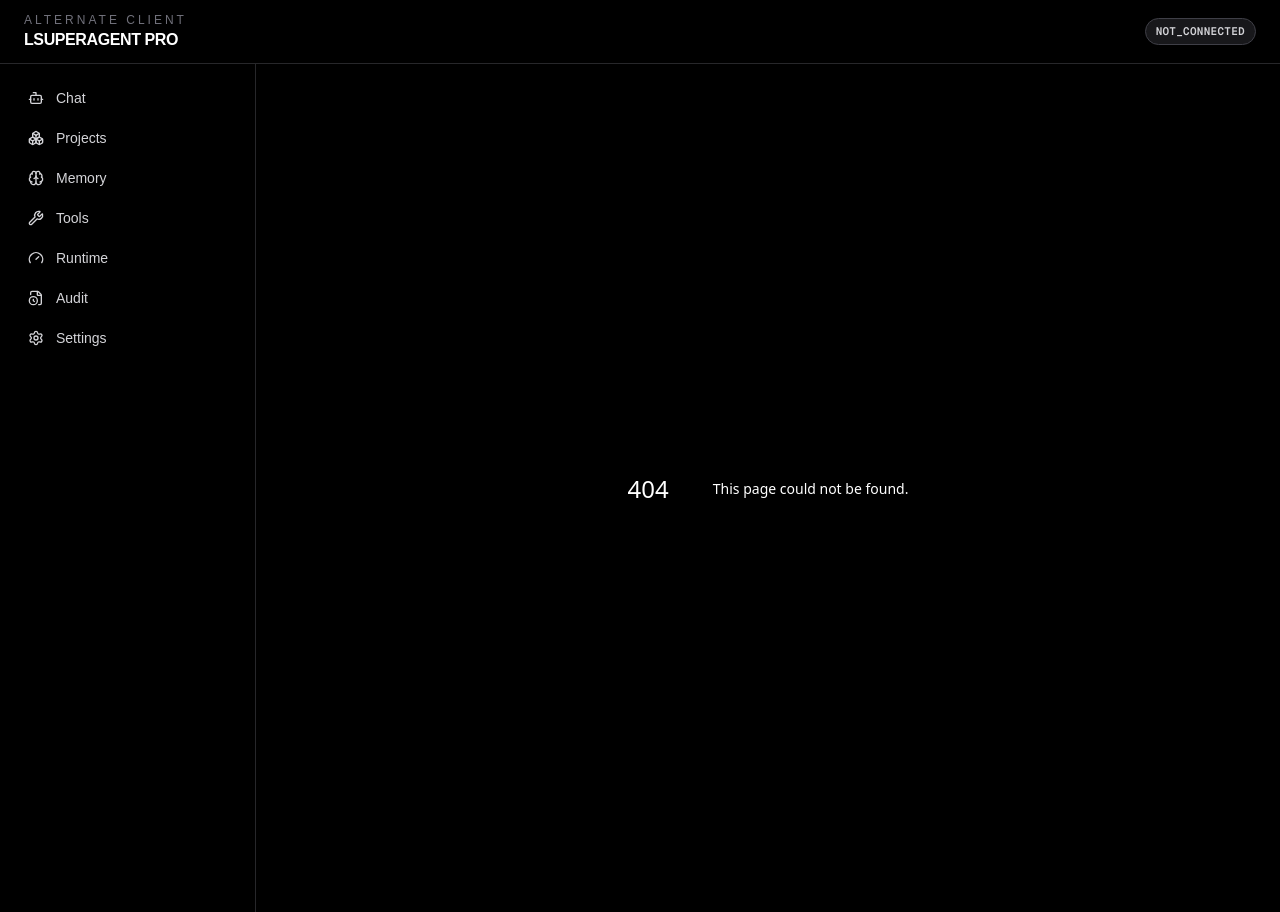
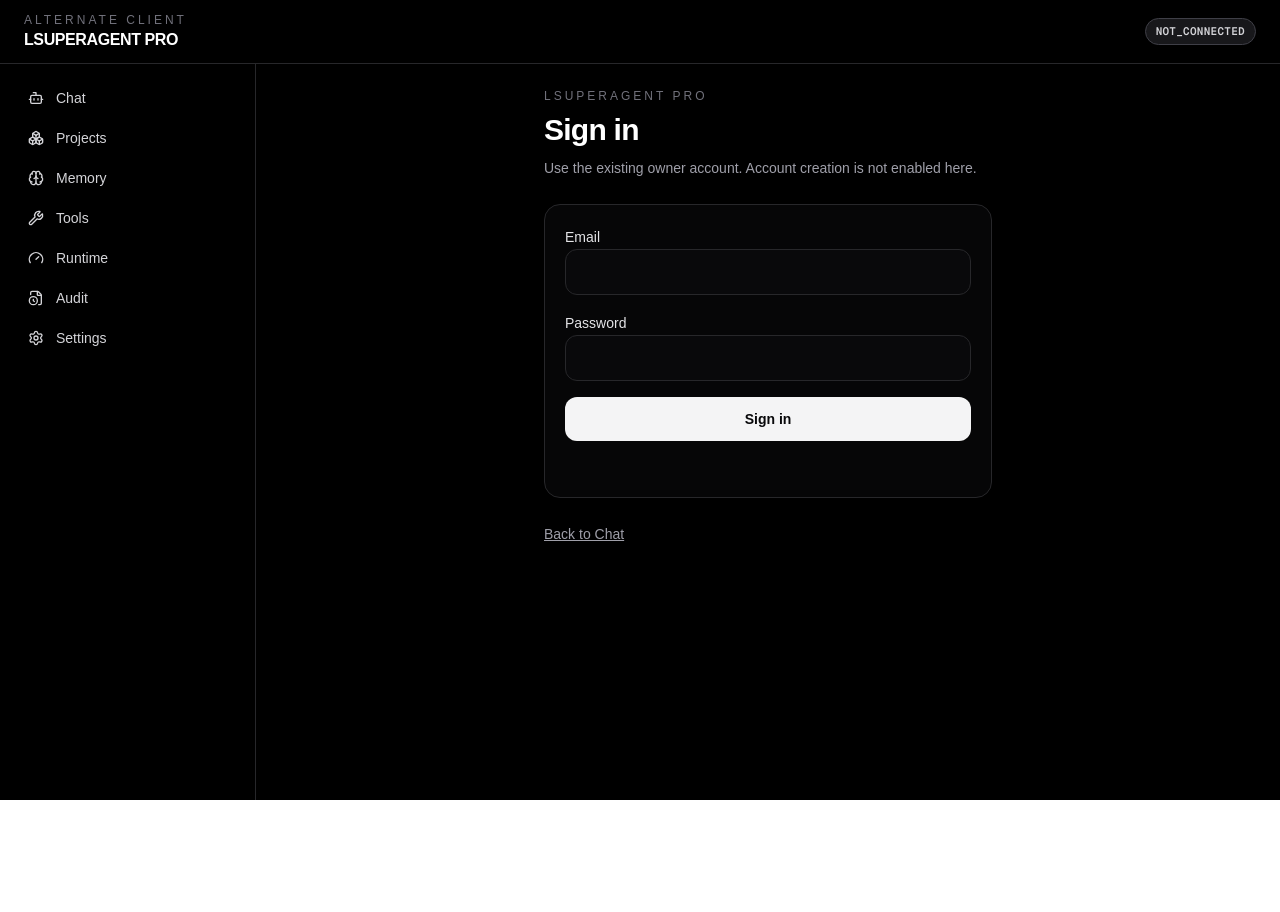
Before and after one commit to thanabartb-ops/Lagensuper-Pro, a Next.js app in the folder lsuperagent-pro/: page /login in a window 1280 px wide. Before the commit this address had no page. After the commit the page ends 800 px from the top, so only its background shows below. Built offline with nearby package versions, Linux system fonts and the light colour scheme.

Commit message:
feat(pro-r8): add existing-owner login page

```diff
--- /dev/null
+++ b/lsuperagent-pro/app/login/page.tsx
@@ -0,0 +1,25 @@
+import { LoginForm } from '@/components/auth/LoginForm'
+
+export default function LoginPage() {
+  return (
+    <div className="mx-auto w-full max-w-md space-y-6">
+      <header className="space-y-2">
+        <p className="text-xs uppercase tracking-[0.25em] text-zinc-500">
+          LSUPERAGENT PRO
+        </p>
+        <h1 className="text-3xl font-semibold tracking-tight">Sign in</h1>
+        <p className="text-sm leading-6 text-zinc-400">
+          Use the existing owner account. Account creation is not enabled here.
+        </p>
+      </header>
+
+      <div className="rounded-2xl border border-zinc-800 bg-zinc-950/70 p-5">
+        <LoginForm />
+      </div>
+
+      <a href="/chat" className="text-sm text-zinc-400 underline">
+        Back to Chat
+      </a>
+    </div>
+  )
+}
```
